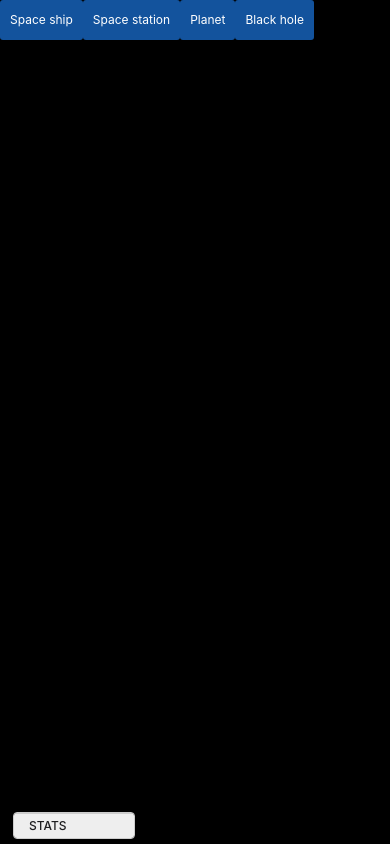
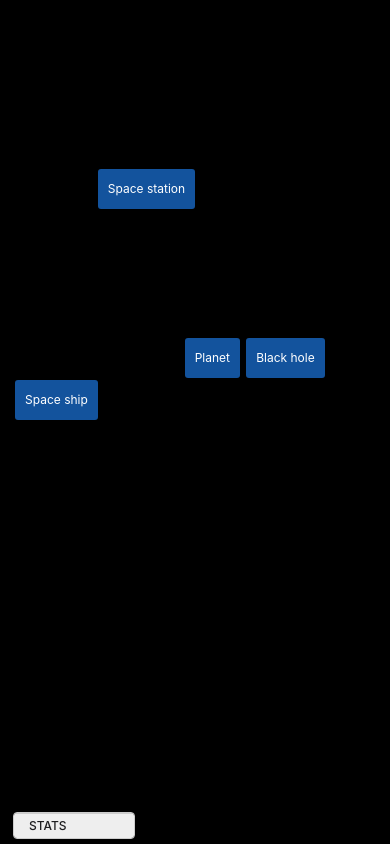
Before and after one commit to pwolf888/nebulast, a website: page nebulast/www/index.html in a window 390 px wide. Drawn offline with Linux system fonts and the light colour scheme; some packages are replaced by stand-ins of ours.

Commit message:
Space screen is in position for now.

```diff
--- a/nebulast/www/css/index.css
+++ b/nebulast/www/css/index.css
@@ -38,19 +38,30 @@
 .page__background  {
      background-color: #000 !important;
 }
-.space-ship {
-
+.space-Ship {
+    position: absolute;
+    left: 15px;
+    top: 45%;
 }
 
 .space-Station {
-
+    position: absolute;
+    left: 15px;
+    top: 20%;
 }
 
-.planet- {
-
+.space-planet- {
+    position: absolute;
+    right: 150px;
+    float: right;
+    top: 40%;
 }
 
 .space-Blackhole {
+    position: absolute;
+    float: right;
+    right: 10px;
+    top: 40%;
 
 }
 
--- a/nebulast/www/js/index.js
+++ b/nebulast/www/js/index.js
@@ -91,7 +91,7 @@ function loadSpaceScreen() {
     $("<ons-button class='space-Ship'>Space ship</ons-button>").appendTo(self.$page);
     $("<ons-button class='space-Station'>Space station</ons-button>").appendTo(self.$page);
     $("<ons-button class='space-planet-'>Planet</ons-button>").appendTo(self.$page);
-    $("<ons-button class='blackHole'>Black hole</ons-button>").appendTo(self.$page);
+    $("<ons-button class='space-Blackhole'>Black hole</ons-button>").appendTo(self.$page);
 
     // Stat group - will be loaded in via a function
     var list = $("<ons-list class='statsGroup' modifier='inset'></ons-list>").appendTo(self.$page);
@@ -107,12 +107,10 @@ function loadSpaceScreen() {
 
 }
 
-
-
  /*
 ***************************************
 *
-* Scenario Screen
+* Scenario Screen - clicking planet
 *
 *
 ***************************************
```
